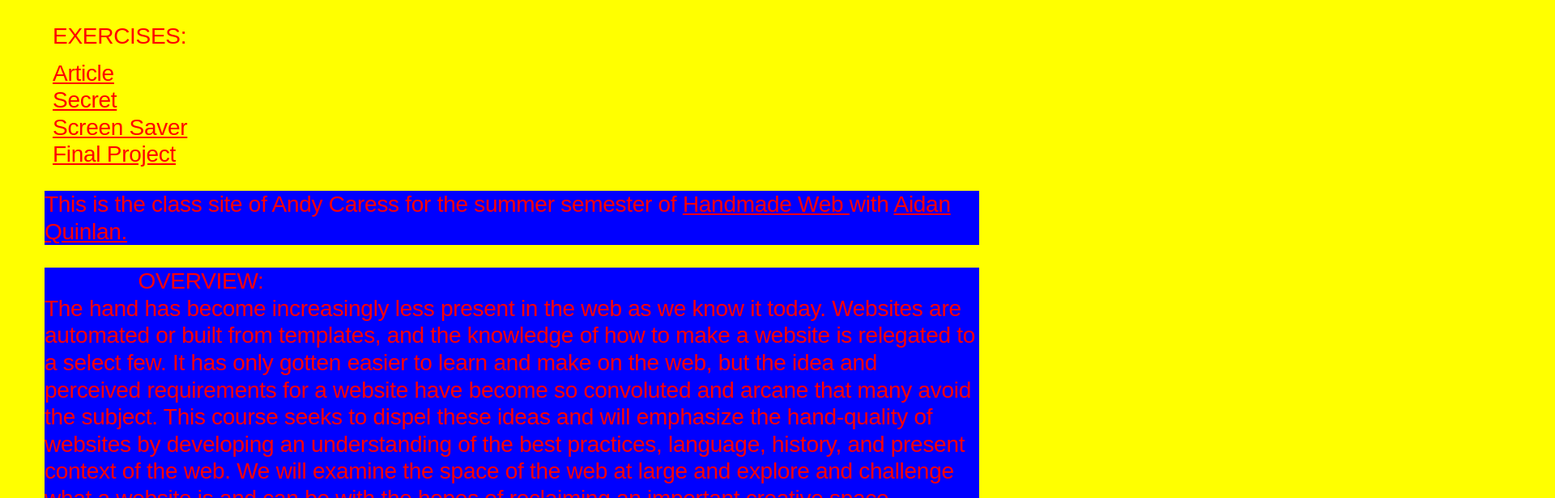
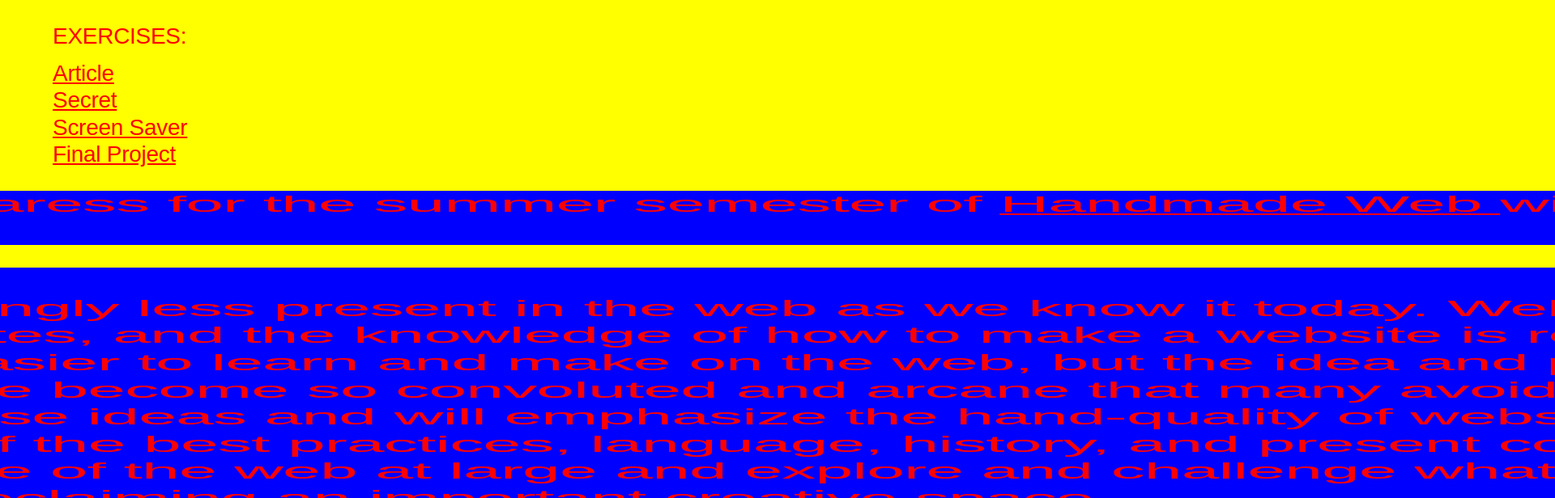
Before and after one commit to andy-caress/class-site2, a plain HTML site: page index.html in a window 1280 px wide. Shown: the top 616 px of the page at 81% size, 1920 px wide, since content can reach past the window. Drawn offline with Linux system fonts and the light colour scheme; a web font is replaced by a local one.

Commit message:
stretched text

```diff
--- a/index.css
+++ b/index.css
@@ -15,9 +15,13 @@
 }
 
 .container-wrap {
+  margin: auto;
+  left: 50%;
   width: 96.6639%;
   word-break: normal;
-  padding-left: 25px;
+  /* padding-left: 25px; */
+  /* display:inline-block; */
+  -webkit-transform:scale(3,1);
 }
 
 a {
@@ -26,7 +30,7 @@
 }
 
 a:hover {
-  color: blue;
+  color: yellow;
   /* text-decoration: none; */
 }
 
```
